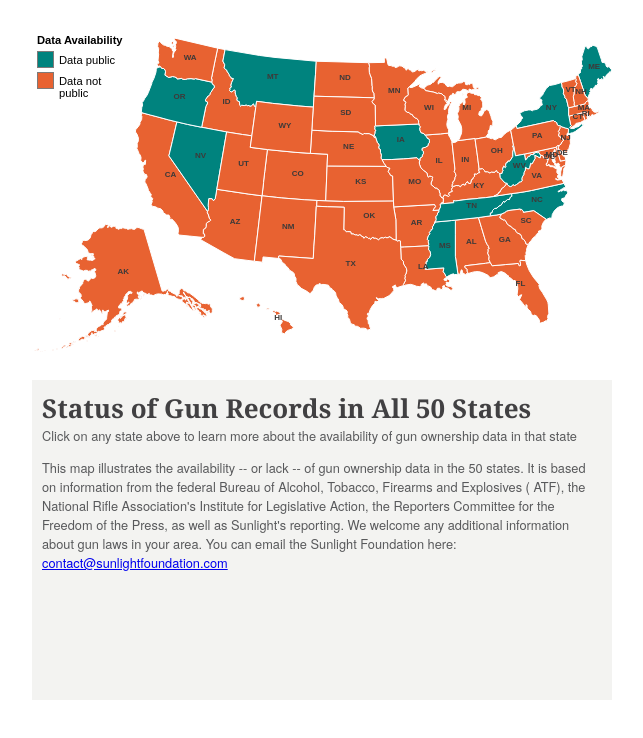
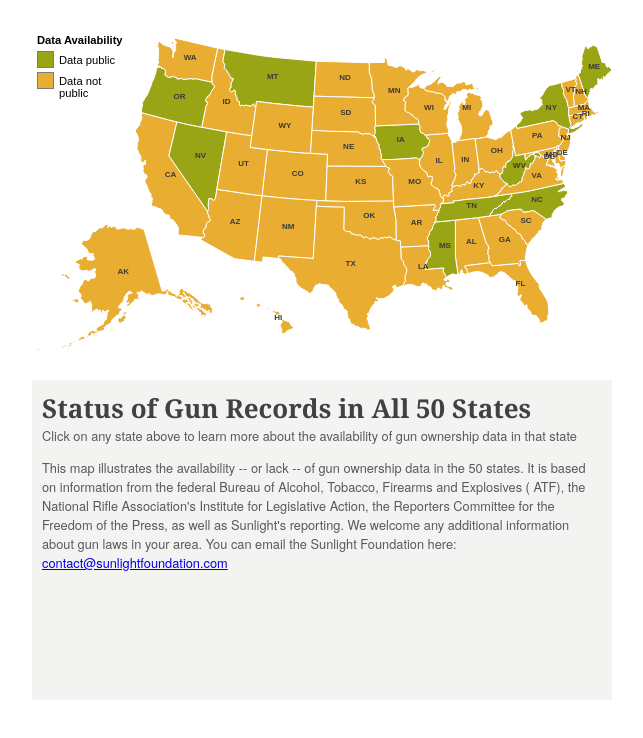
Before and after one commit to sunlightlabs/mapping-gun-records, a plain HTML site: page index.html in a window 1280 px wide. Shown: the whole page, without its empty margins (318-961 px from the left). Drawn offline with Linux system fonts and the light colour scheme.

Commit message:
New colors

```diff
--- a/style.css
+++ b/style.css
@@ -221,8 +221,8 @@
     /* COLORTIME JUNCTION WOO WOO */
 
 .publicYes {
-    fill:#00837e;
-    background-color: #00837e;
+    fill: rgb(153, 165, 20);
+    background-color: rgb(153, 165, 20);
 }
 
 .publicUnclear {
@@ -231,8 +231,8 @@
 }
 
 .publicNo {
-    fill:#e86231;
-    background-color: #e86231;
+    fill: rgb(232, 173, 49);
+    background-color: rgb(232, 173, 49);
 }
 
 /*.Greens .q0-6 {
```
